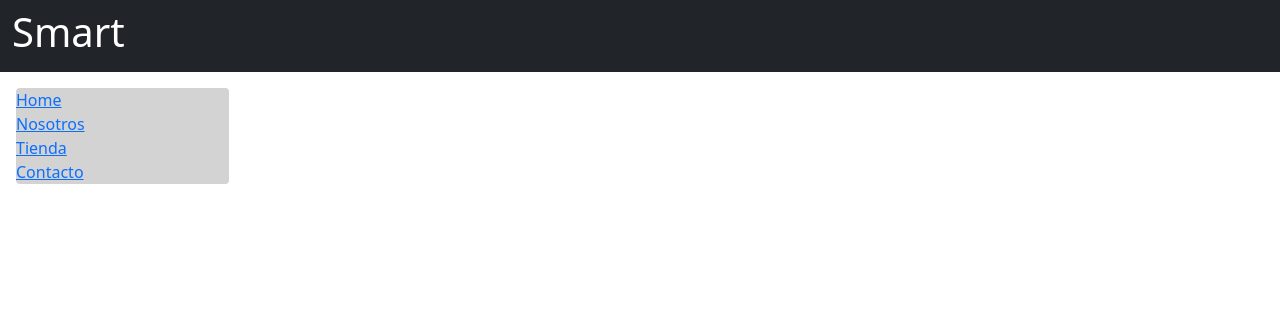
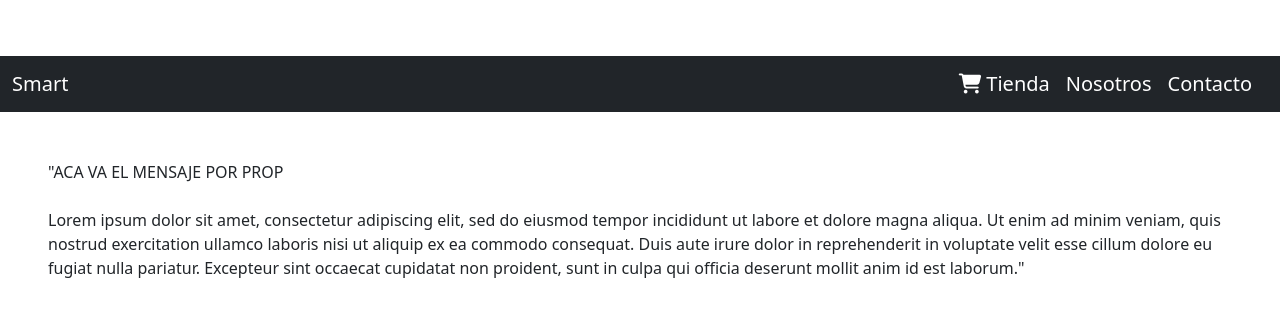
Before and after one commit to FranciscoNavarrete/Coder, a React (Create React App) app in the folder App/: page / in a window 1280 px wide. Shown: the top 316 px of the page. Built offline with nearby package versions, Linux system fonts and the light colour scheme.

Commit message:
Desafio 3

```diff
--- a/App/package.json
+++ b/App/package.json
@@ -3,6 +3,7 @@
   "version": "0.1.0",
   "private": true,
   "dependencies": {
+    "@fortawesome/fontawesome-svg-core": "^1.2.35",
     "@testing-library/jest-dom": "^5.14.1",
     "@testing-library/react": "^11.2.7",
     "@testing-library/user-event": "^12.8.3",
--- a/App/public/index.html
+++ b/App/public/index.html
@@ -6,8 +6,8 @@
     <meta name="viewport" content="width=device-width, initial-scale=1" />
     <meta name="theme-color" content="#000000" />
     <meta
-      name="description"
-      content="Web site created using create-react-app"
+    name="description"
+    content="Web site created using create-react-app"
     />
     <link rel="apple-touch-icon" href="%PUBLIC_URL%/logo192.png" />
     <link rel="manifest" href="%PUBLIC_URL%/manifest.json" />
@@ -16,11 +16,13 @@
     <link rel="stylesheet" href="style.css">
 
     <link href="https://cdn.jsdelivr.net/npm/bootstrap@5.0.2/dist/css/bootstrap.min.css" rel="stylesheet" integrity="sha384-EVSTQN3/azprG1Anm3QDgpJLIm9Nao0Yz1ztcQTwFspd3yD65VohhpuuCOmLASjC" crossorigin="anonymous">
+
     <!-- <title>React App</title> -->
   </head>
   <body>
     <script src="https://cdn.jsdelivr.net/npm/bootstrap@5.0.2/dist/js/bootstrap.bundle.min.js" integrity="sha384-MrcW6ZMFYlzcLA8Nl+NtUVF0sA7MsXsP1UyJoMp4YLEuNSfAP+JcXn/tWtIaxVXM" crossorigin="anonymous"></script>
     <noscript>You need to enable JavaScript to run this app.</noscript>
+    <script src='https://kit.fontawesome.com/a076d05399.js' crossorigin='anonymous'></script>
     <div id="root"></div>
   </body>
 </html>
--- a/App/public/style.css
+++ b/App/public/style.css
@@ -2,3 +2,6 @@ h1 {
     color: white;
     text-align:right;
   }
+  #cart{
+    color: white;
+  }
--- a/App/src/App.js
+++ b/App/src/App.js
@@ -1,13 +1,22 @@
-import NavBar from "./Components/NavBar";
+// import NavBar from "./Components/NavBar";
 import Header from "./Header";
 
 
 
 
-const App =()=>
-<>
-    {/* <title>Smart</title> */}
-    <NavBar/>
-</>;
+const App =()=> {
+    const usuarios=[{nombre: "Fran"}, {nombre: "Fran2"}]
+
+        return(
+            <header>
+                {/* <title>Smart</title> */}
+                <Header test test2 nombre="Fran" edad= {27} usuarios={usuarios}>
+                    <p>Hola...</p>
+                    </Header>
+                {/* <NavBar/> */}
+            </header>
+        )
+
+}
 
 export default App
--- /dev/null
+++ b/App/src/Components/CartWidget.js
@@ -0,0 +1,6 @@
+const CartWidget = ()=>
+    <>
+        <i className="fa fa-shopping-cart " ></i>
+    </>
+
+export default CartWidget
--- /dev/null
+++ b/App/src/Components/ItemListContainer.js
@@ -0,0 +1,10 @@
+const ItemListContainer = ({mensaje}) =>{
+    console.log(mensaje);
+    return (
+        <>
+            <div className="m-5 col-11 ">"{mensaje}<br></br><br></br> Lorem ipsum dolor sit amet, consectetur adipiscing elit, sed do eiusmod tempor incididunt ut labore et dolore magna aliqua. Ut enim ad minim veniam, quis nostrud exercitation ullamco laboris nisi ut aliquip ex ea commodo consequat. Duis aute irure dolor in reprehenderit in voluptate velit esse cillum dolore eu fugiat nulla pariatur. Excepteur sint occaecat cupidatat non proident, sunt in culpa qui officia deserunt mollit anim id est laborum." </div>
+        </>
+    )
+}
+
+export default ItemListContainer
--- a/App/src/Components/NavBar.js
+++ b/App/src/Components/NavBar.js
@@ -1,36 +1,37 @@
+import CartWidget from "./CartWidget"
+
+
+
 const NavBar = () =>
     <>
         <title>Smart</title>
         {/* <!-- As a link --> */}
-<nav class="navbar navbar-dark bg-dark">
-  <div class="container-fluid">
-    {/* <a  href="#">Navbar</a> */}
-    <h1 href="#">Smart</h1>
-    {/* <a  href="#">Navbar</a> */}
-  </div>
-  <div>
+        <nav className="navbar navbar-expand-lg navbar-dark bg-dark ">
+            <div className="container-fluid">
+                <a className="navbar-brand" href="#">Smart</a>
+                <div>
+                    <a className="navbar-brand " href="#"><CartWidget />  Tienda</a>
+                    <a className="navbar-brand" href="#">Nosotros</a>
+                    <a className="navbar-brand" href="#">Contacto</a>
 
-  </div>
-
-</nav>
-<section>
-    <div class="m-3 col-2">
-        <ul class="list-group list-group-item-dark">
-            {/* <li onClick ="" class="list-group-item list-group-item-dark">Home</li>
-            <li class="list-group-item list-group-item-dark">Nosotros</li>
-            <li class="list-group-item list-group-item-dark">Tienda</li>
-            <li class="list-group-item list-group-item-dark">Contacto</li> */}
-            <a href="#">Home</a>
-            <a href="#">Nosotros</a>
-            <a href="#">Tienda</a>
-            <a href="#">Contacto</a>
-        </ul>
-    </div>
-
-</section>
+                </div>
+                {/* <button class="navbar-toggler" type="button" data-bs-toggle="collapse" data-bs-target="#navbarNavAltMarkup" aria-controls="navbarNavAltMarkup" aria-expanded="false" aria-label="Toggle navigation">
+      <span class="navbar-toggler-icon"></span>
+    </button> */}
+                {/* <div class="collapse navbar-collapse" id="navbarNavAltMarkup">
+      <div class="navbar-nav">
+        <a class="nav-link active" aria-current="page" href="#">Home</a>
+        <a class="nav-link" href="#">Features</a>
+        <a class="nav-link" href="#">Pricing</a>
+        <a class="nav-link disabled" href="#" tabindex="-1" aria-disabled="true">Disabled</a>
+      </div> */}
+                {/* </div> */}
+            </div>
+        </nav>
 
 
-{/* <!-- As a heading --> */}
+
+        {/* <!-- As a heading --> */}
 
     </>
 
--- a/App/src/Header.js
+++ b/App/src/Header.js
@@ -1,11 +1,26 @@
+import ItemListContainer from "./Components/ItemListContainer";
+import NavBar from "./Components/NavBar"
 
+//aca se destructura
+const Header = ({nombre,edad,usuarios})=>{
 
+    //declaro las variable de la propiedad
+    //destructuring
+    // const {nombre,edad} = prop;
 
-const Header = ()=>
-    <header>
-        <title>Smart</title>
-        <h1>TItulo</h1>
+    console.log(nombre);
+    console.log(edad);
+    console.log(usuarios);
 
-    </header>
+    return (
+        <header>
+            <title>Smart</title>
+            <h1>TItulo</h1>
+            <NavBar/>
+            <ItemListContainer mensaje = "ACA VA EL MENSAJE POR PROP "/>
+        </header>
+
+    )
+}
 
 export default Header
```
Also changed, not shown: 1 other file (tests, documents, lock files or other folders).
